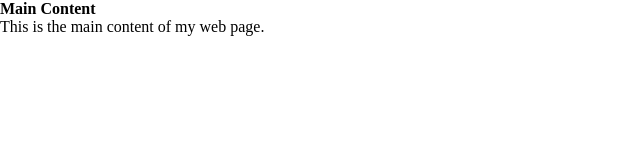
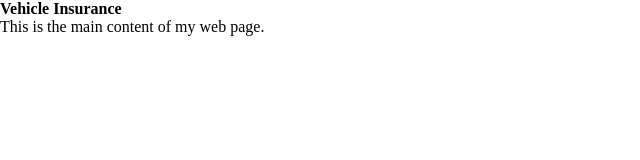
Before and after one commit to AmitShashi/Vehicle-Insurance, a plain HTML site: page index.html in a window 1280 px wide. Shown: the full height of the page, 0-640 px from the left. Drawn offline with Linux system fonts and the light colour scheme.

Commit message:
Update index.html

```diff
--- a/index.html
+++ b/index.html
@@ -2,12 +2,12 @@
 <html>
 <head>
     <meta charset="UTF-8">
-    <title>My Web Page</title>
+    <title>My Web Pages</title>
     <link rel="stylesheet" type="text/css" href="./style.css">
 </head>
 <body>
     <main>
-        <h2>Main Content</h2>
+        <h2>Vehicle Insurance</h2>
         <p>This is the main content of my web page.</p>
     </main>
     <script src="./script.js"></script>
```
